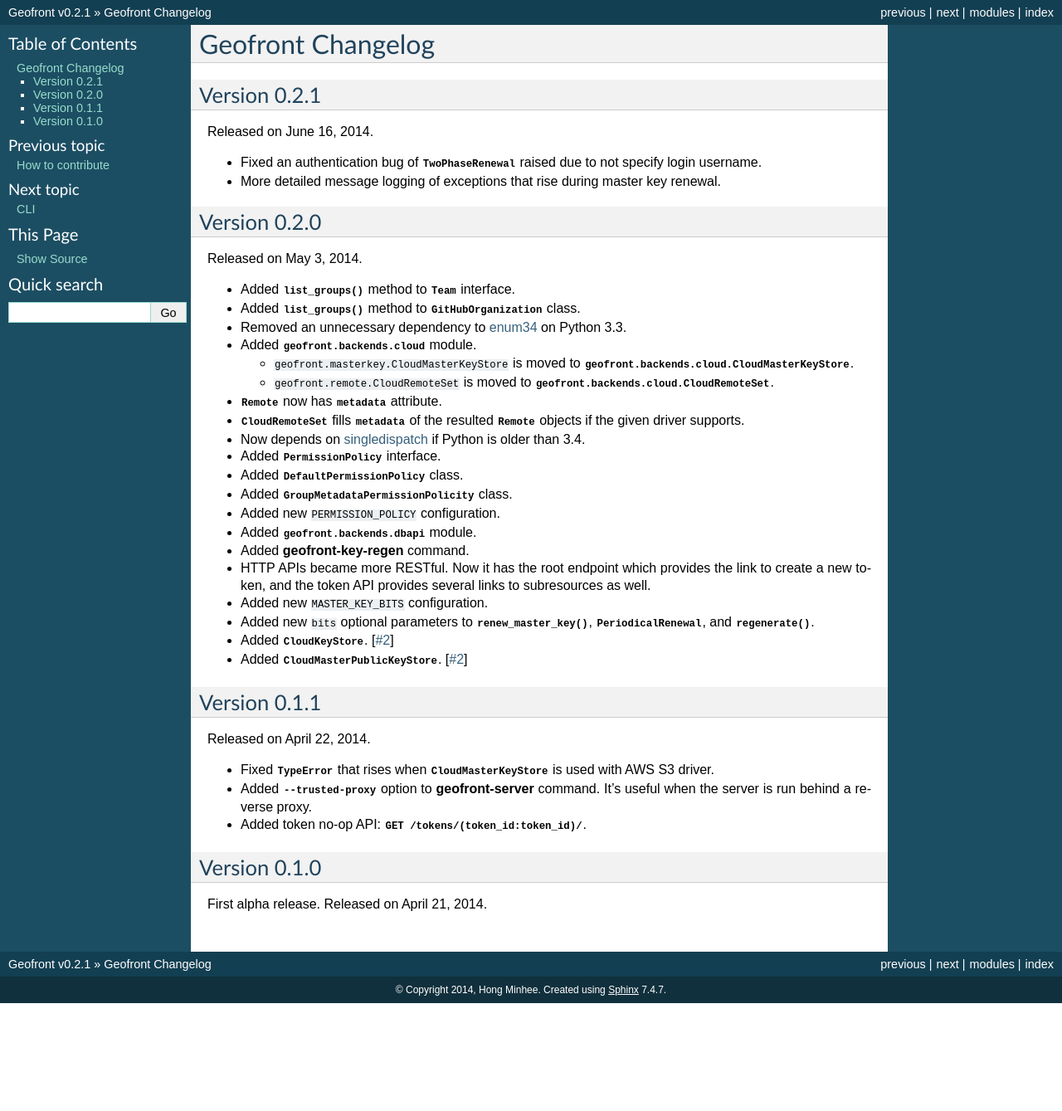
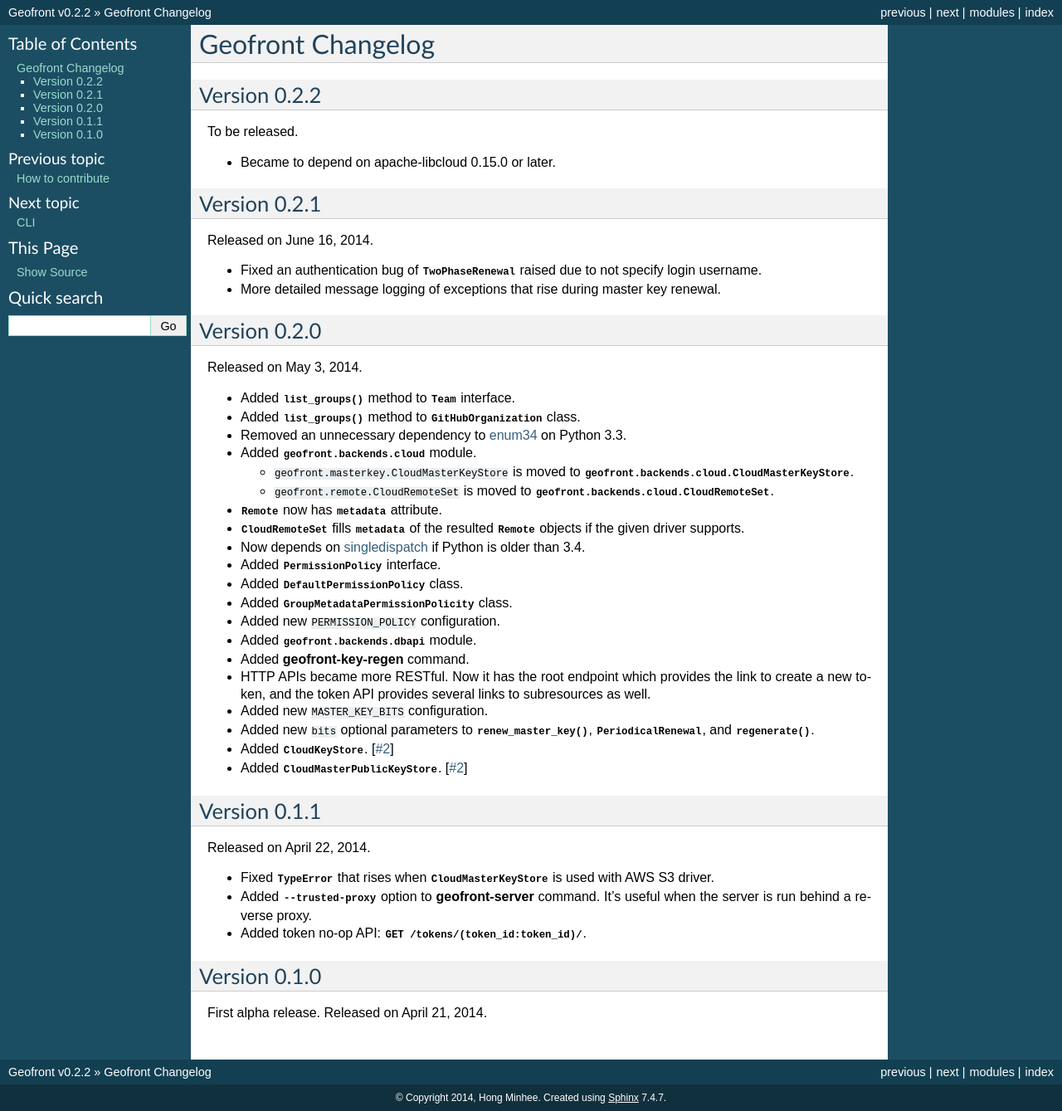
Before and after one commit to geofront-auth/geofront, a Sphinx documentation site: the page built from docs/changes.rst, in a window 1280 px wide. Shown: the whole page at 83% size. Built offline with Sphinx 7.4.7, drawn with Linux system fonts in a browser that asks for light colours; pages that are not in the unit, such as notebooks, are missing from menus; before the commit the page ends 1209 px from its top, so only the background shows below that.

Commit message:
Version bump and changelog for 7f33f8a96bacde1163e

```diff
--- a/docs/changes.rst
+++ b/docs/changes.rst
@@ -1,5 +1,12 @@
 Geofront Changelog
 ==================
+
+Version 0.2.2
+-------------
+
+To be released.
+
+- Became to depend on apache-libcloud 0.15.0 or later.
 
 Version 0.2.1
 -------------
--- a/geofront/version.py
+++ b/geofront/version.py
@@ -4,7 +4,7 @@
 """
 
 #: (:class:`tuple`) The triple of version numbers e.g. ``(1, 2, 3)``.
-VERSION_INFO = (0, 2, 1)
+VERSION_INFO = (0, 2, 2)
 
 #: (:class:`str`) The version string e.g. ``'1.2.3'``.
 VERSION = '{}.{}.{}'.format(*VERSION_INFO)
```
